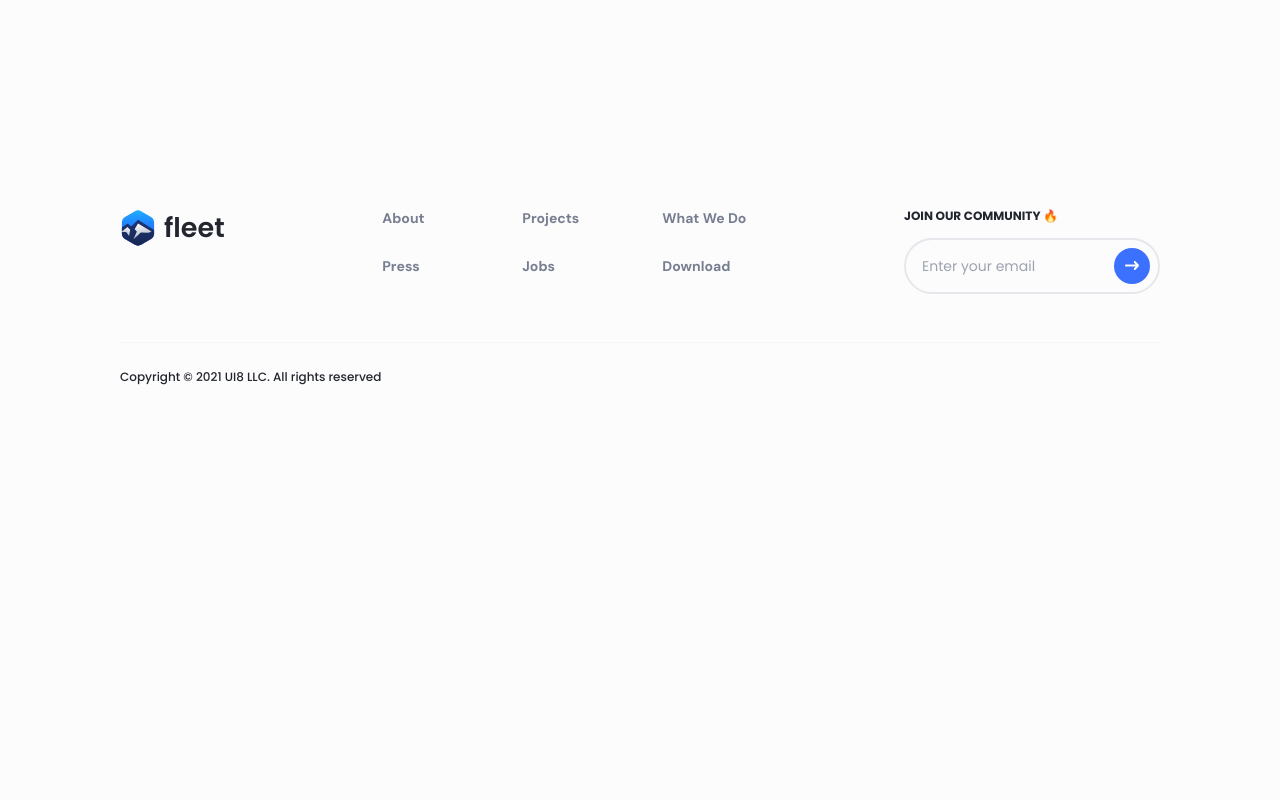
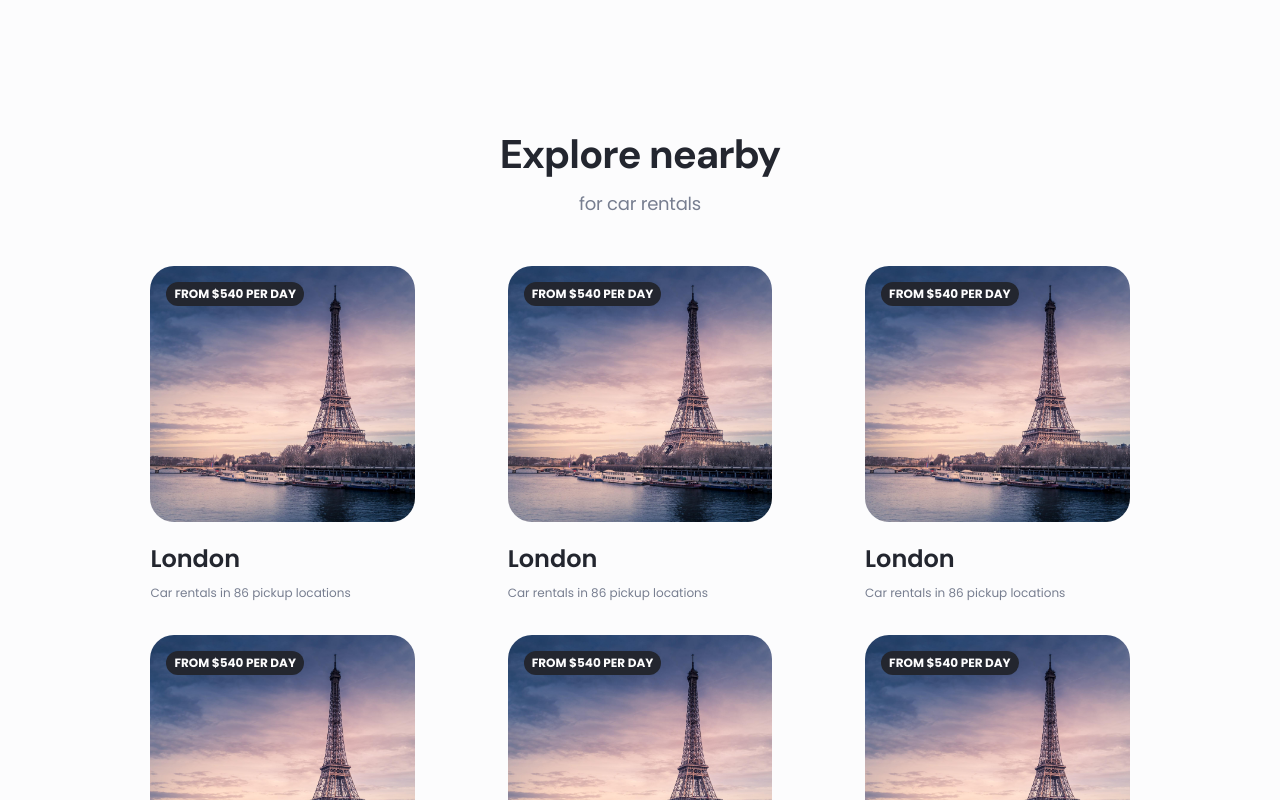
Before and after one commit to hasanlashgari01/fleet-react, a React (Vite) app: page /cars in a window 1280 px wide. Shown: the part 1720-2520 px from the top of the page. Before the commit the page ends 2131 px from the top, so only its background shows below. Built offline with nearby package versions, Linux system fonts and the light colour scheme.

Commit message:
explore nearby completed

```diff
--- a/src/components/Destination/Destination.jsx
+++ b/src/components/Destination/Destination.jsx
@@ -2,7 +2,7 @@ import React from "react";
 
 function Destination({ title }) {
     return (
-        <div className="w-full sm:w-[264.5px] space-y-[21px]">
+        <div className="w-full xs:w-[264.5px] space-y-[21px]">
             <div className="relative h-64 rounded-3xl overflow-hidden">
                 <img src="/src/assets/images/destinations/destinations-1.jpg" alt="" className="object-cover h-full" />
                 <span className="absolute top-4 left-4 py-1.5 px-2 bg-neutral-2 text-neutral-8 uppercase font-PoppinsBold text-xs/3 z-10 rounded-3xl">
--- a/src/pages/Cars/ExploreNearby.jsx
+++ b/src/pages/Cars/ExploreNearby.jsx
@@ -1,7 +1,18 @@
 import React from "react";
+import Destination from "../../components/Destination/Destination";
+import SectionTop from "../../components/SectionTop";
 
 function ExploreNearby() {
-    return <div></div>;
+    return (
+        <>
+            <SectionTop title="Explore nearby" description="for car rentals" />
+            <div className="mt-12 grid grid-cols-1 sm:grid-cols-2 lg:grid-cols-3 2xl:grid-cols-4 place-items-center gap-8">
+                {[1, 2, 3, 4, 5, 6, 7, 8, 9].map((index, item) => {
+                    return <Destination key={index} title="London" />;
+                })}
+            </div>
+        </>
+    );
 }
 
 export default ExploreNearby;
--- a/src/pages/Cars/Index.jsx
+++ b/src/pages/Cars/Index.jsx
@@ -1,5 +1,6 @@
 import Hero from "../home/Hero";
 import Destinations from "../../components/Destination/Destinations";
+import ExploreNearby from "./ExploreNearby";
 
 function Index() {
     return (
@@ -7,6 +8,7 @@ function Index() {
             <Hero bgId="hero-car" />
             <div className="container">
                 <Destinations />
+                <ExploreNearby />
             </div>
         </>
     );
```
